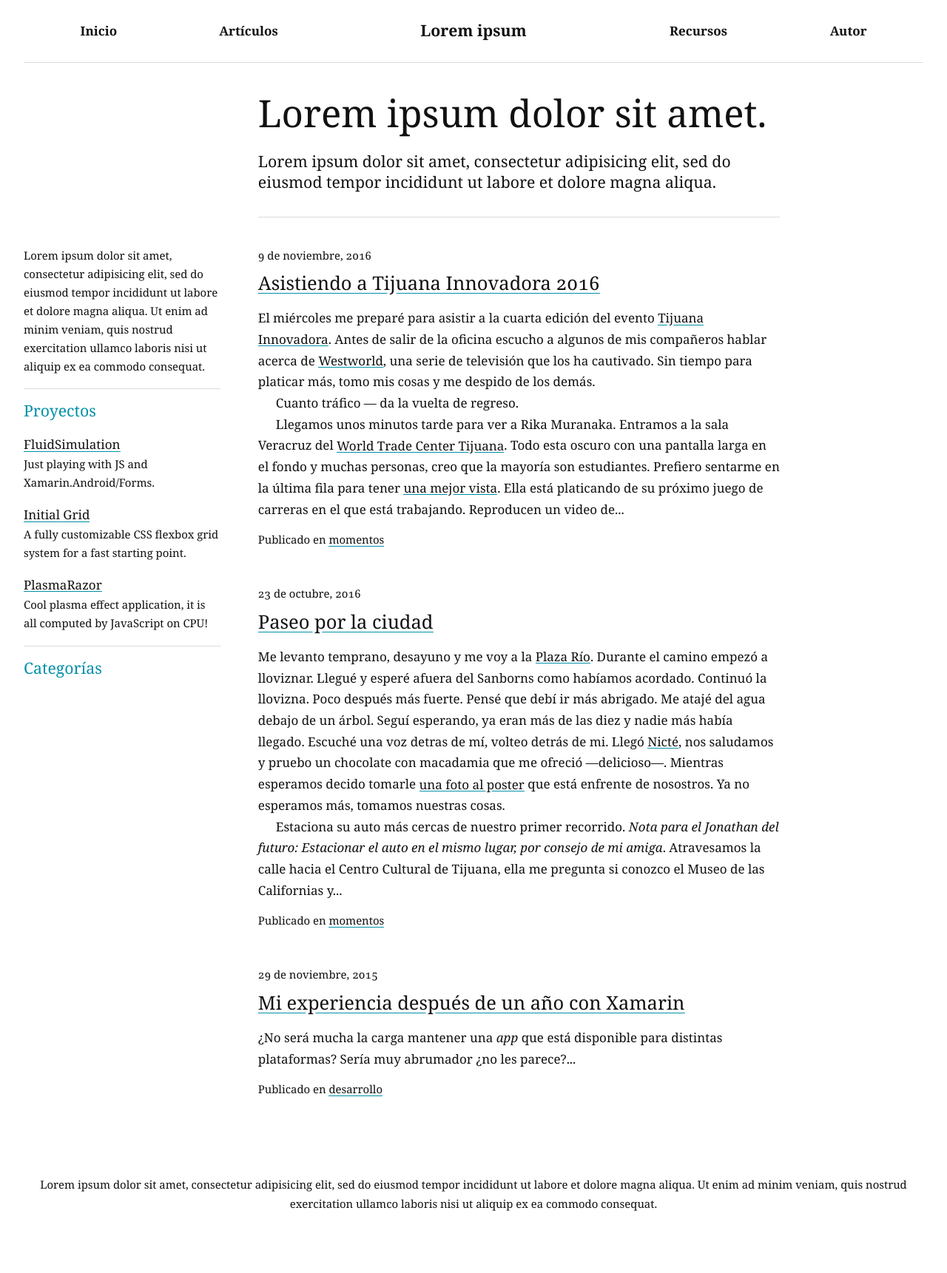
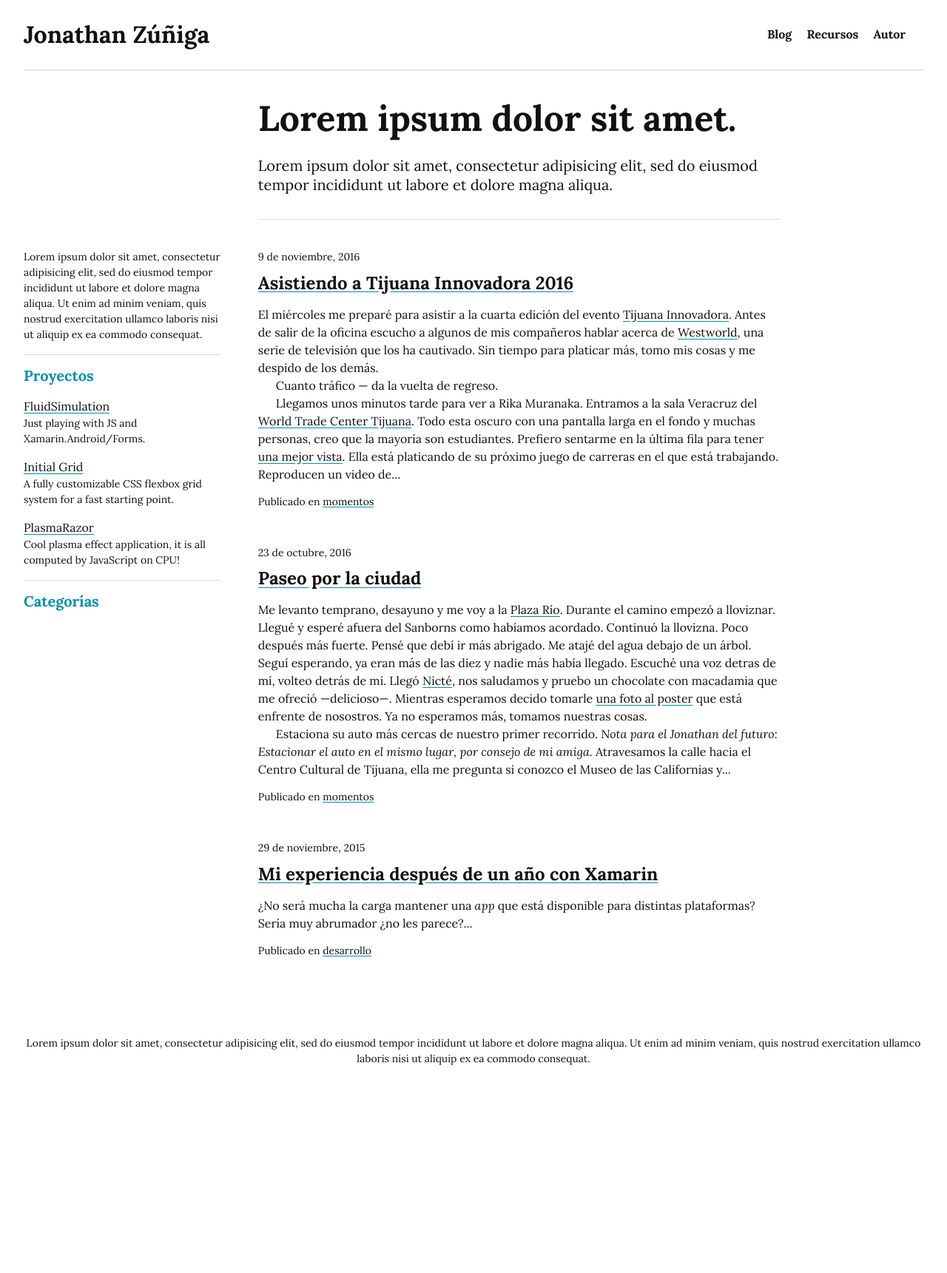
Before and after one commit to jonathanzuniga/jonathanzuniga.github.io, a Jekyll site: the page built from index.html, in a window 1280 px wide. Shown: the whole page at 74% size. Built offline with Jekyll 4.4.1, drawn with Linux system fonts in a browser that asks for light colours; nearby versions of some CDN libraries; after the commit the page ends 1522 px from its top, so only the background shows below that.

Commit message:
Modify the nav, update the patterns files.

```diff
--- a/_includes/header.html
+++ b/_includes/header.html
@@ -1,22 +1,23 @@
 {% assign author = site.authors[ 'jonathan' ] %}
 
 <header class="header">
-	<ul class="list nav">
+	<nav class="nav">
+	    <h2 class="nav__brand">
+        	<a href="{{ site.baseurl }}/">
+        		{{ author.first_name }} {{ author.last_name }}
+        	</a>
+	    </h2>
+	    <ul class="nav__menu list list--inline">
 	        <li class="nav__item {% if page.url == '/' %}active{% endif %}">
 	        	<a href="{{ site.baseurl }}/">
-				Inicio
+	        		Blog
 	        	</a>
 	        </li>
-		<li class="nav__item {% if current[ 1 ] == 'articulos' %}active{% endif %}">
+	        <!-- <li class="nav__item {% if current[ 1 ] == 'articulos' %}active{% endif %}">
 	        	<a href="{{ site.baseurl }}/articulos">
 	        		Artículos
 	        	</a>
-		</li>
-		<li class="nav__item nav__item--brand">
-			<a href="{{ site.baseurl }}/">
-				Lorem ipsum <!-- {{ author.first_name }} {{ author.last_name }} -->
-			</a>
-		</li>
+	        </li> -->
 	        <li class="nav__item {% if current[ 1 ] == 'autor' %}active{% endif %}">
 	        	<a href="{{ site.baseurl }}/recursos">
 	        		Recursos
@@ -28,7 +29,9 @@
 	        	</a>
 	        </li>
 	    </ul>
+	</nav>
 </header>
+
 
 
 
--- a/_sass/_style.scss
+++ b/_sass/_style.scss
@@ -1,3 +1,7 @@
+
+
+
+
 // .body {
 // 	font-family: $font-family-base;
 // 	padding: 0 $grid-gap;
--- a/css/main.scss
+++ b/css/main.scss
@@ -4,9 +4,7 @@
 
 @charset 'utf-8';
 
-// Style
-
-// $body-font-family: 'Lato', sans-serif;
+@import url('https://fonts.googleapis.com/css?family=Lora:400,400i,700,700i');
 
 // Import partials from `sass_dir` (defaults to `_sass`)
 
```
Also changed, not shown: css/patterns.min.css. Lines whose indentation alone changed are shown as unchanged.
